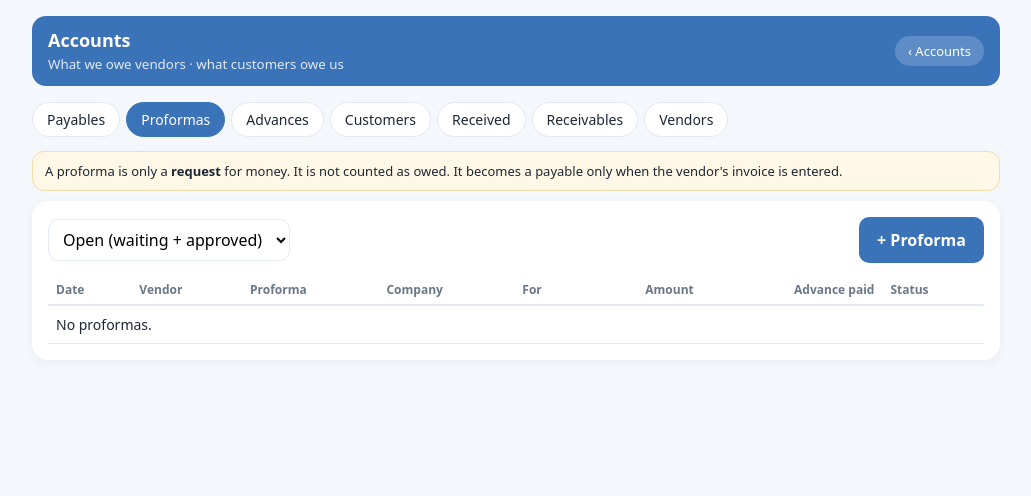
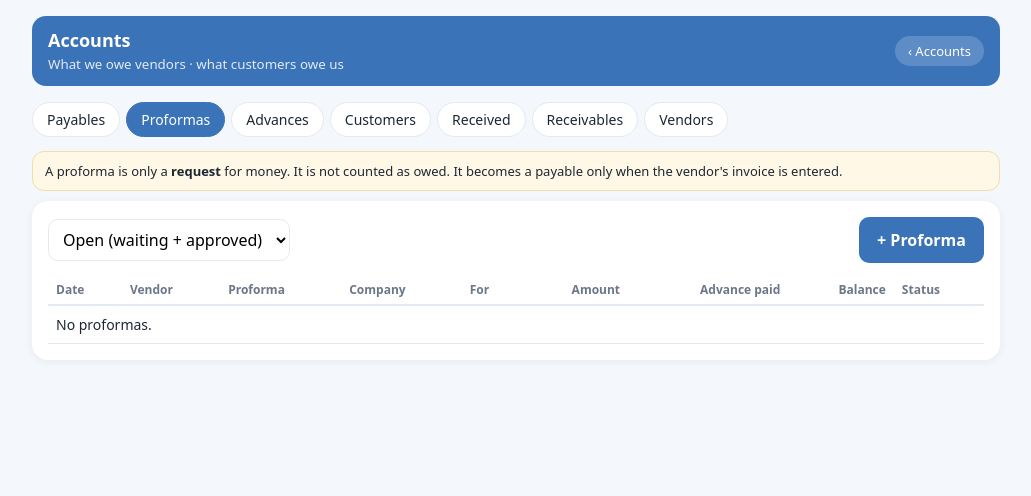
Before and after one commit to rendha/dehlsen-portal, a Django app: page /accounts/proformas/ in a window 1280 px wide. Shown: the top 496 px of the page, without its empty margins (124-1155 px from the left). Run offline with Django 5.2, Linux system fonts and the light colour scheme; the visitor is signed in with stand-in values (Sample User, id 1); data that the repository does not hold is empty; parts of the project's set-up code (start-up, migrations or seed data) failed here and were passed over.

Commit message:
proforma balance

```diff
--- a/finance/templates/finance/proforma.html
+++ b/finance/templates/finance/proforma.html
@@ -3,7 +3,7 @@
 <div class="card"><h3 style="margin:0 0 10px">Proforma {{ pf.number|default:"(no number)" }} &middot; {{ pf.vendor.name }}</h3>
 <dl class="kv"><dt>Status</dt><dd><span class="tag {% if pf.status == 'pending' %}a{% elif pf.status == 'invoiced' %}g{% endif %}">{{ pf.get_status_display }}</span>{% if pf.status_note %} {{ pf.status_note }}{% endif %}</dd>
 <dt>Date</dt><dd>{{ pf.date|date:"d M Y" }}</dd><dt>Company</dt><dd>{{ pf.company }}</dd><dt>Deliver to</dt><dd>{{ pf.delivery_to }}{% if pf.customer_name %} &middot; {{ pf.customer_name }}{% endif %}</dd>
-<dt>Material</dt><dd>{{ pf.description|default:"-" }}</dd><dt>Amount (incl. GST)</dt><dd><b>&#8377; {{ pf.amount|inr }}</b></dd><dt>Advance paid</dt><dd>&#8377; {{ pf.advance_paid|inr }}</dd>
+<dt>Material</dt><dd>{{ pf.description|default:"-" }}</dd><dt>Amount (incl. GST)</dt><dd><b>&#8377; {{ pf.amount|inr }}</b></dd><dt>Advance paid</dt><dd>&#8377; {{ pf.advance_paid|inr }}</dd><dt>Balance</dt><dd><b>&#8377; {{ pf.balance|inr }}</b></dd>
 {% if att %}<dt>File</dt><dd><a href="{% url 'fin_file' att.pk %}" target="_blank" rel="noopener">{{ att.name }}</a></dd>{% endif %}
 {% if pf.pdf_link %}<dt>PDF</dt><dd><a href="{{ pf.pdf_link }}" target="_blank" rel="noopener">open</a></dd>{% endif %}
 {% if pf.check_note %}<dt>To confirm</dt><dd>{{ pf.check_note }}</dd>{% endif %}</dl>
--- a/finance/templates/finance/proformas.html
+++ b/finance/templates/finance/proformas.html
@@ -7,8 +7,8 @@
 {% for k, l in statuses %}<option value="{{ k }}"{% if status == k %} selected{% endif %}>{{ l }}</option>{% endfor %}<option value="all"{% if status == 'all' %} selected{% endif %}>All</option></select>
 <span class="sp"></span>{% if can_add_pf %}<a class="btn auto" href="{% url 'fin_proforma_new' %}">+ Proforma</a>{% endif %}
 </form>
-<div class="scroll"><table class="t"><tr><th>Date</th><th>Vendor</th><th>Proforma</th><th>Company</th><th>For</th><th class="n">Amount</th><th class="n">Advance paid</th><th>Status</th></tr>
+<div class="scroll"><table class="t"><tr><th>Date</th><th>Vendor</th><th>Proforma</th><th>Company</th><th>For</th><th class="n">Amount</th><th class="n">Advance paid</th><th class="n">Balance</th><th>Status</th></tr>
 {% for p in rows %}<tr><td>{{ p.date|date:"d M" }}</td><td><a href="{% url 'fin_proforma' p.pk %}">{{ p.vendor.name }}</a></td><td>{{ p.number|default:"-" }}</td><td>{{ p.company }}</td>
 <td>{{ p.customer_name|default:p.delivery_to }}{% if p.description %}<br><small>{{ p.description }}</small>{% endif %}</td>
-<td class="n">{{ p.amount|inr }}</td><td class="n">{{ p.advance_paid|inr }}</td><td><span class="tag {% if p.status == 'pending' %}a{% elif p.status == 'rejected' or p.status == 'cancelled' %}r{% elif p.status == 'invoiced' %}g{% endif %}">{{ p.get_status_display }}</span></td></tr>
-{% empty %}<tr><td colspan="8">No proformas.</td></tr>{% endfor %}</table></div></div>{% endblock %}
+<td class="n">{{ p.amount|inr }}</td><td class="n">{{ p.advance_paid|inr }}</td><td class="n"><b>{{ p.balance|inr }}</b></td><td><span class="tag {% if p.status == 'pending' %}a{% elif p.status == 'rejected' or p.status == 'cancelled' %}r{% elif p.status == 'invoiced' %}g{% endif %}">{{ p.get_status_display }}</span></td></tr>
+{% empty %}<tr><td colspan="9">No proformas.</td></tr>{% endfor %}</table></div></div>{% endblock %}
```
